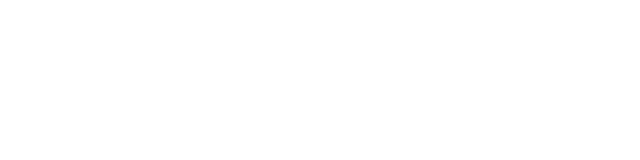
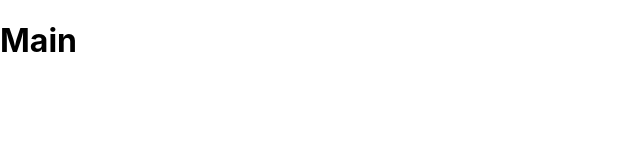
Before and after one commit to KeithChasen/react-off-site, a React (Create React App) app: page / in a window 1280 px wide. Shown: the top 160 px of the page, without its empty margins (0-640 px from the left). Built offline with nearby package versions, Linux system fonts and the light colour scheme.

Commit message:
main page added to App

```diff
--- a/src/App.js
+++ b/src/App.js
@@ -1,9 +1,10 @@
 import React from 'react';
+import Main from "./components/Main/Main";
 
 function App() {
   return (
     <div className="App">
-
+      <Main/>
     </div>
   );
 }
```
